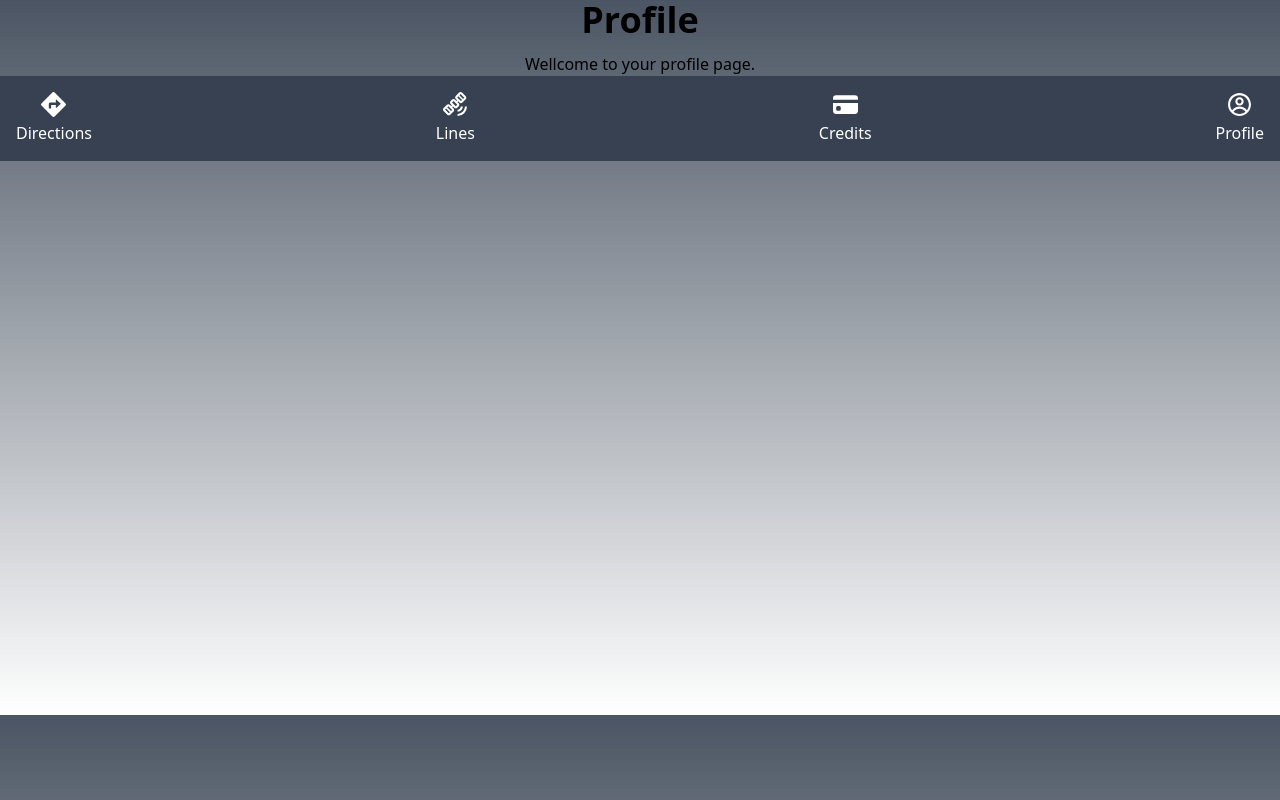
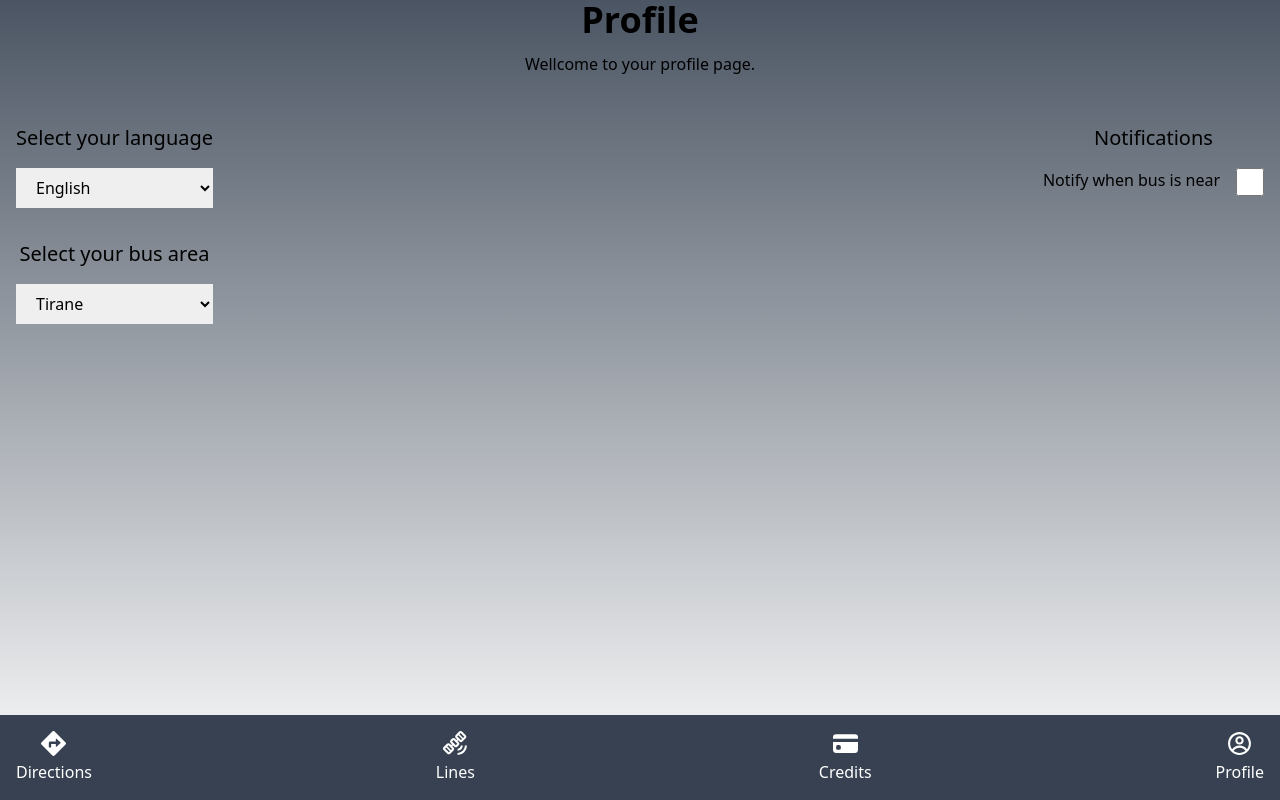
Before and after one commit to anxhirr/next-stop--2h-build, a Next.js app: page /profile in a window 1280 px wide. Built offline with nearby package versions, Linux system fonts and the light colour scheme.

Commit message:
added some demo options on profile page

```diff
--- a/app/layout.js
+++ b/app/layout.js
@@ -6,18 +6,13 @@ export const metadata = {
   description: 'Generated by create next app',
 }
 
-const navbarHeight = 85
-const style = {
-  minHeight: `calc(100vh - ${navbarHeight}px)`,
-}
-
 export default function RootLayout({ children }) {
   return (
     <html lang='en'>
-      <body className='bg-gray-600' style={style}>
-        {children}
+      <body className='bg-gray-600 flex flex-col min-h-screen'>
+        <div className='flex-grow'>{children}</div>
+        <Navbar />
       </body>
-      <Navbar />
     </html>
   )
 }
--- a/app/lines/page.js
+++ b/app/lines/page.js
@@ -84,18 +84,6 @@ export const BUS_LINES = {
       isMetro: false,
     },
   ],
-  metro: [
-    {
-      id: 3,
-      name: 'Line 3',
-      description:
-        'Lorem ipsum dolor sit amet consectetur adipisicing elit. Quisquam, voluptatum.',
-      isFavorite: true,
-      isBus: false,
-      isNight: false,
-      isMetro: true,
-    },
-  ],
 }
 
 const Lines = () => {
--- a/app/page.js
+++ b/app/page.js
@@ -1,5 +1,5 @@
 import { GiHamburgerMenu } from 'react-icons/gi'
-import { BsSearch } from 'react-icons/bs'
+import { BsFillCapslockFill, BsSearch } from 'react-icons/bs'
 import { CiLocationOn } from 'react-icons/ci'
 import { AiFillHome } from 'react-icons/ai'
 import { FiArrowRight } from 'react-icons/fi'
@@ -75,10 +75,9 @@ export default function Home() {
         <div className='bg-gray-800'>
           <div className='flex justify-between items-center p-2'>
             <div className='flex gap-2 items-center'>
-              <MdWork size={25} />
-              <div>
-                <p>Work</p>
-                <p>Tap To Set</p>
+              <BsFillCapslockFill size={25} />
+              <div className='py-4'>
+                <p>Help make public transport better</p>
               </div>
             </div>
             <Link
--- a/app/profile/page.js
+++ b/app/profile/page.js
@@ -4,6 +4,62 @@ const Profile = () => {
       <div className='text-center'>
         <h1 className='text-4xl font-bold mb-3'>Profile</h1>
         <p>Wellcome to your profile page.</p>
+
+        <div className='flex mt-8 justify-between'>
+          <div>
+            <div className='p-4'>
+              <h2 className='text-xl mb-4'>Select your language</h2>
+              <select name='' id='' className='text-black w-full px-4 py-2'>
+                <option value=''>English</option>
+                <option value=''>Italian</option>
+                <option value=''>Spanish</option>
+                <option value=''>German</option>
+                <option value=''>French</option>
+                <option value=''>Japanese</option>
+                <option value=''>Portuguese</option>
+                <option value=''>Russian</option>
+                <option value=''>Korean</option>
+                <option value=''>Arabic</option>
+                <option value=''>Dutch</option>
+                <option value=''>Swedish</option>
+                <option value=''>Danish</option>
+                <option value=''>Norwegian</option>
+                <option value=''>Finnish</option>
+                <option value=''>Polish</option>
+                <option value=''>Czech</option>
+                <option value=''>Hungarian</option>
+                <option value=''>Greek</option>
+                <option value=''>Turkish</option>
+              </select>
+            </div>
+            <div>
+              <div className='p-4'>
+                <h2 className='text-xl mb-4'>Select your bus area</h2>
+                <select name='' id='' className='text-black w-full px-4 py-2'>
+                  <option value=''>Tirane</option>
+                  <option value=''>Bllok</option>
+                  <option value=''>Shkoze</option>
+                  <option value=''>Ali Dem</option>
+                  <option value=''>Kinostudio</option>
+                  <option value=''>Burrel</option>
+                  <option value=''>Fresk</option>
+                </select>
+              </div>
+            </div>
+          </div>
+
+          <div>
+            <div className='p-4'>
+              <h2 className='text-xl mb-4'>Notifications</h2>
+              <div className='flex gap-4'>
+                <p>Notify when bus is near</p>
+                <label class='switch'>
+                  <input type='checkbox' className='p-4 w-7 h-7' />
+                </label>
+              </div>
+            </div>
+          </div>
+        </div>
       </div>
     </div>
   )
```
